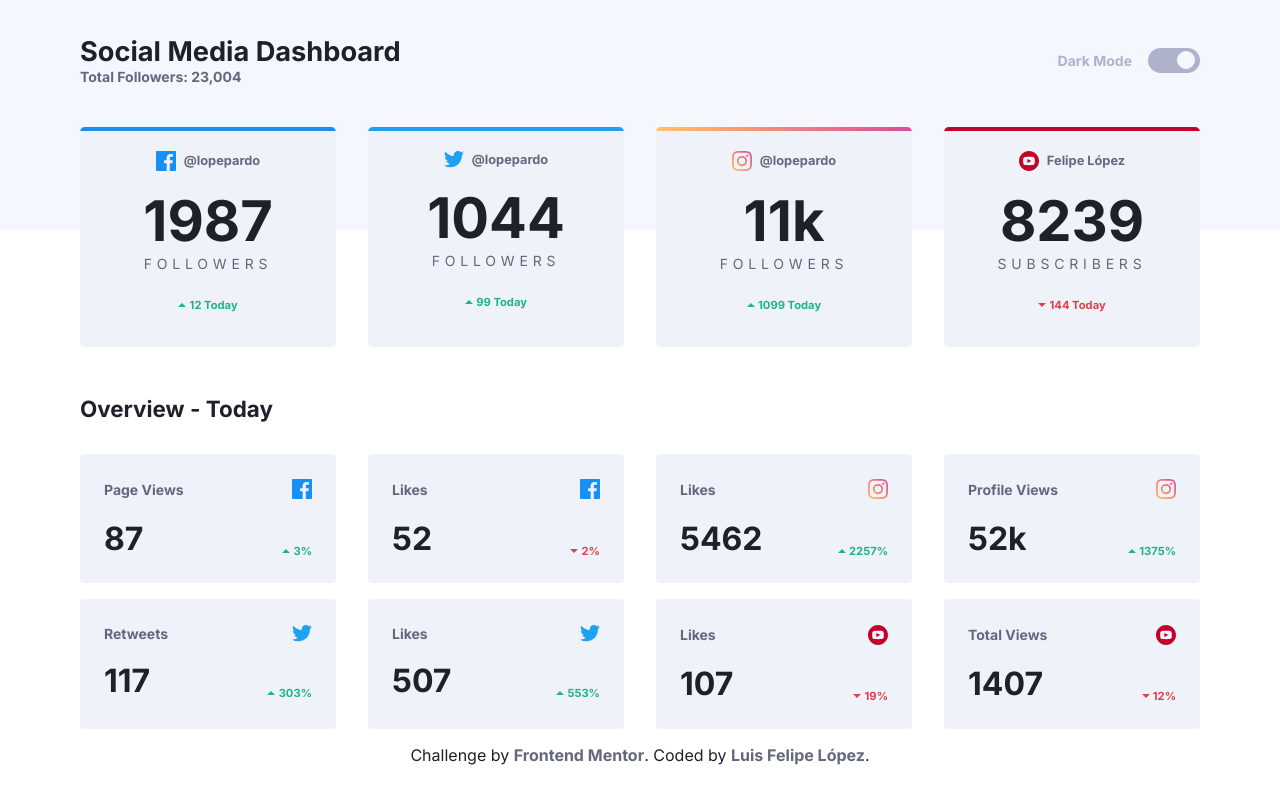
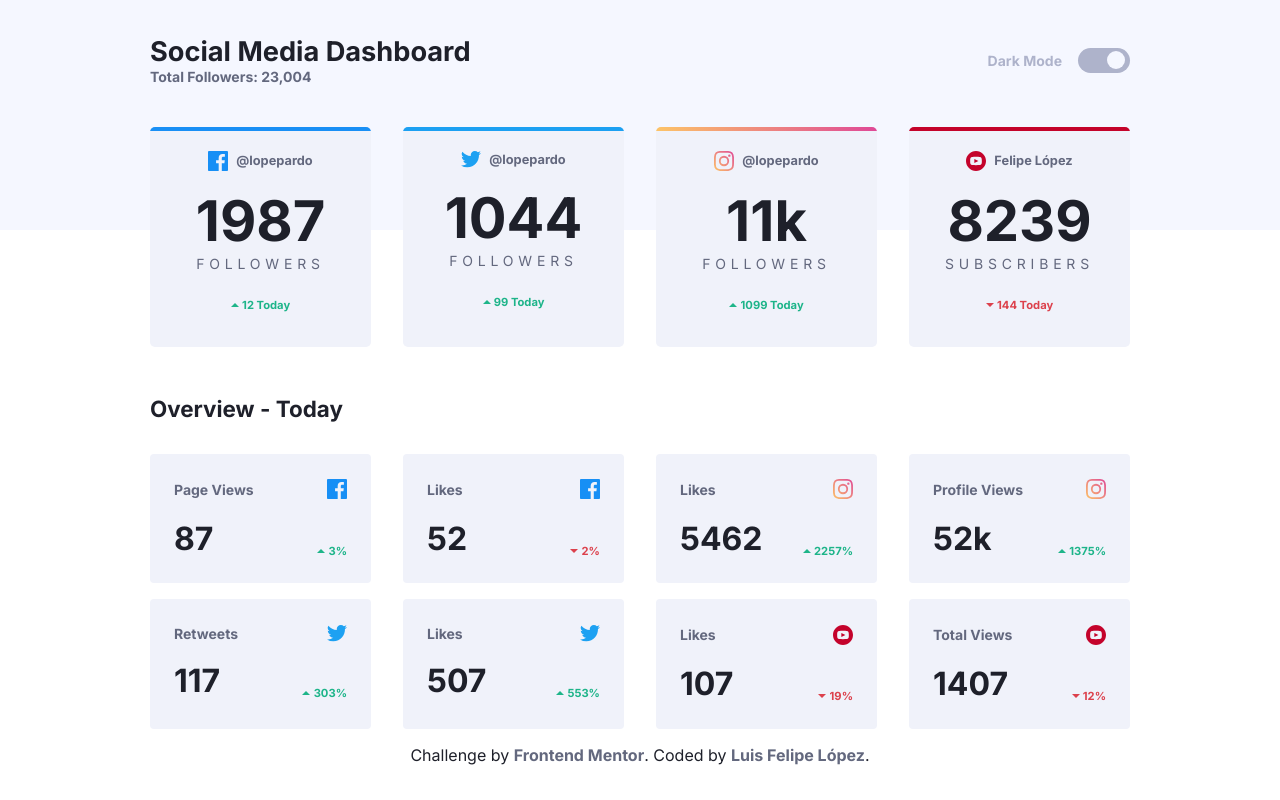
Before and after one commit to lopepardo/SocialMediaDashboardWithThemeSwitcher, a plain HTML site: page index.html in a window 1280 px wide. Drawn offline with Linux system fonts and the light colour scheme.

Commit message:
fix responsive layout

```diff
--- a/src/scss/04-layout/_layout.scss
+++ b/src/scss/04-layout/_layout.scss
@@ -8,8 +8,12 @@
   @include media($min-md, $max-md) {
     --width-layout: 6rem;
   }
-  @include media($min-lg) {
-    --width-layout: 1120px;
+  @include media($min-lg, $max-lg) {
+    --width-layout: 980px;
+    grid-template-columns: 1fr var(--width-layout) 1fr;
+  }
+  @include media($hg) {
+    --width-layout: 1100px;
     grid-template-columns: 1fr var(--width-layout) 1fr;
   }
 }
```
Also changed, not shown: src/css/styles.css.
